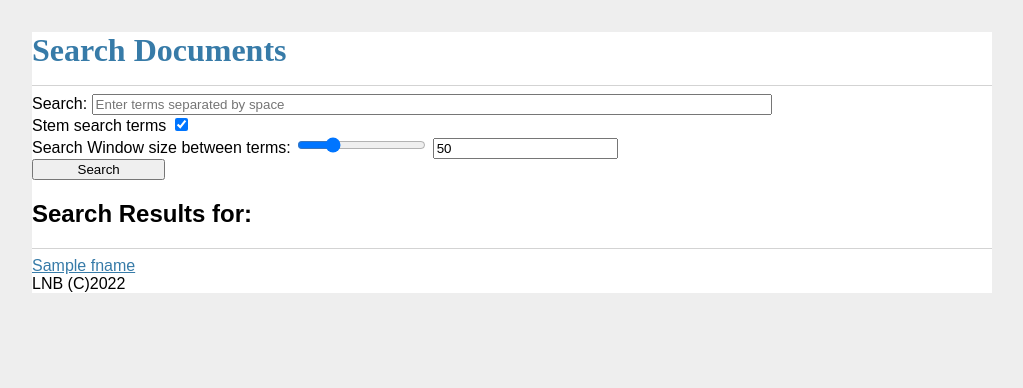
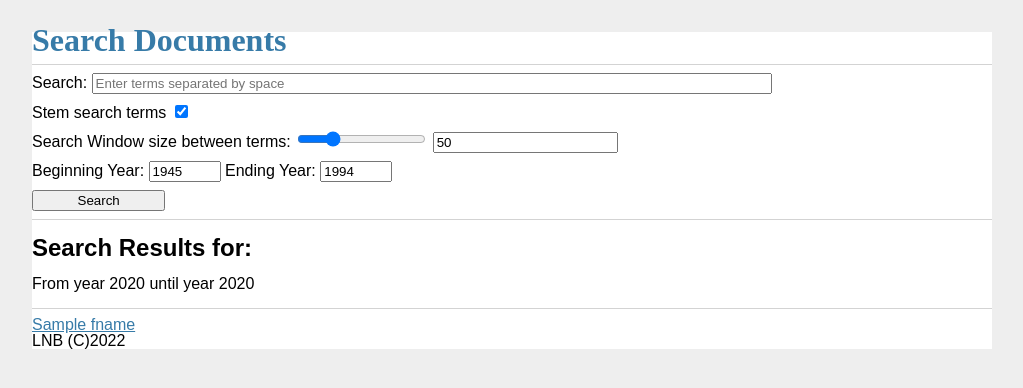
Before and after one commit to ValRCS/LNB_Text_Similarity_Api, a Flask app: template flaskr/templates/search.html in a window 1280 px wide. Shown: the top 388 px of the page, without its empty margins (128-1151 px from the left). Run offline with Flask 2, Linux system fonts and the light colour scheme; the template is opened without the code that fills it: most values are stand-ins (such as "Sample title", 1, 10 or a date in 2020).

Commit message:
added year search filter

```diff
--- a/flaskr/static/style.css
+++ b/flaskr/static/style.css
@@ -2,6 +2,7 @@ html {
     font-family: sans-serif;
     background: #eee;
     padding: 1rem;
+    line-height: 1rem;
 }
 
 body {
@@ -139,3 +140,7 @@ input[type=submit] {
 .search-box {
     width: 70%;
 }
+
+.blankie {
+    height: 0.5rem;
+}
--- a/flaskr/templates/search.html
+++ b/flaskr/templates/search.html
@@ -25,13 +25,21 @@
         <label for="window_size">Search Window size between terms:</label>
         <input type="range" name="window_size" id="window_size" min="1" max="200" value="50">
         <!-- show slider value in text box -->
-        <input type="text" name="window_size_text" id="window_size_text" value="50" readonly>
+        <input type="number" name="window_size_text" id="window_size_text" value="50" readonly>
 
+        <!-- add numeric inputs for beg_year and end_year -->
+        <div class="blankie"></div>
+        <label for="beg_year">Beginning Year:</label>
+        <input type="number" name="beg_year" id="beg_year" min="1945" max="1994" value="1945">
+        <label for="end_year">Ending Year:</label>
+        <input type="number" name="end_year" id="end_year" min="1945" max="1994" value="1994">
         <div class="blankie"></div>
         <input type="submit" value="Search">
     </form>
+    <hr>
     <h2>Search Results for:</h2>
     <p class="search-pattern">{{ search_pattern }} </p>
+    <p>From year {{ beg_year }} until year {{ end_year }} </p>
     <hr>
     {% for file_dict in dict_list %}
     <div class="result-file"> <a class="result-link" href="{{ file_dict['url'] + get_args }}" target="_blank"> {{
@@ -40,8 +48,8 @@
     <footer>LNB (C)2022</footer>
     <script>
         // get slider value and display in text box
-        var slider = document.getElementById("window_size");
-        var output = document.getElementById("window_size_text");
+        const slider = document.getElementById("window_size");
+        const output = document.getElementById("window_size_text");
         output.value = slider.value;
         slider.oninput = function () {
             output.value = this.value;
```
Also changed, not shown: flaskr/__init__.py (+13 -3 lines), README.md, 1 other file.
